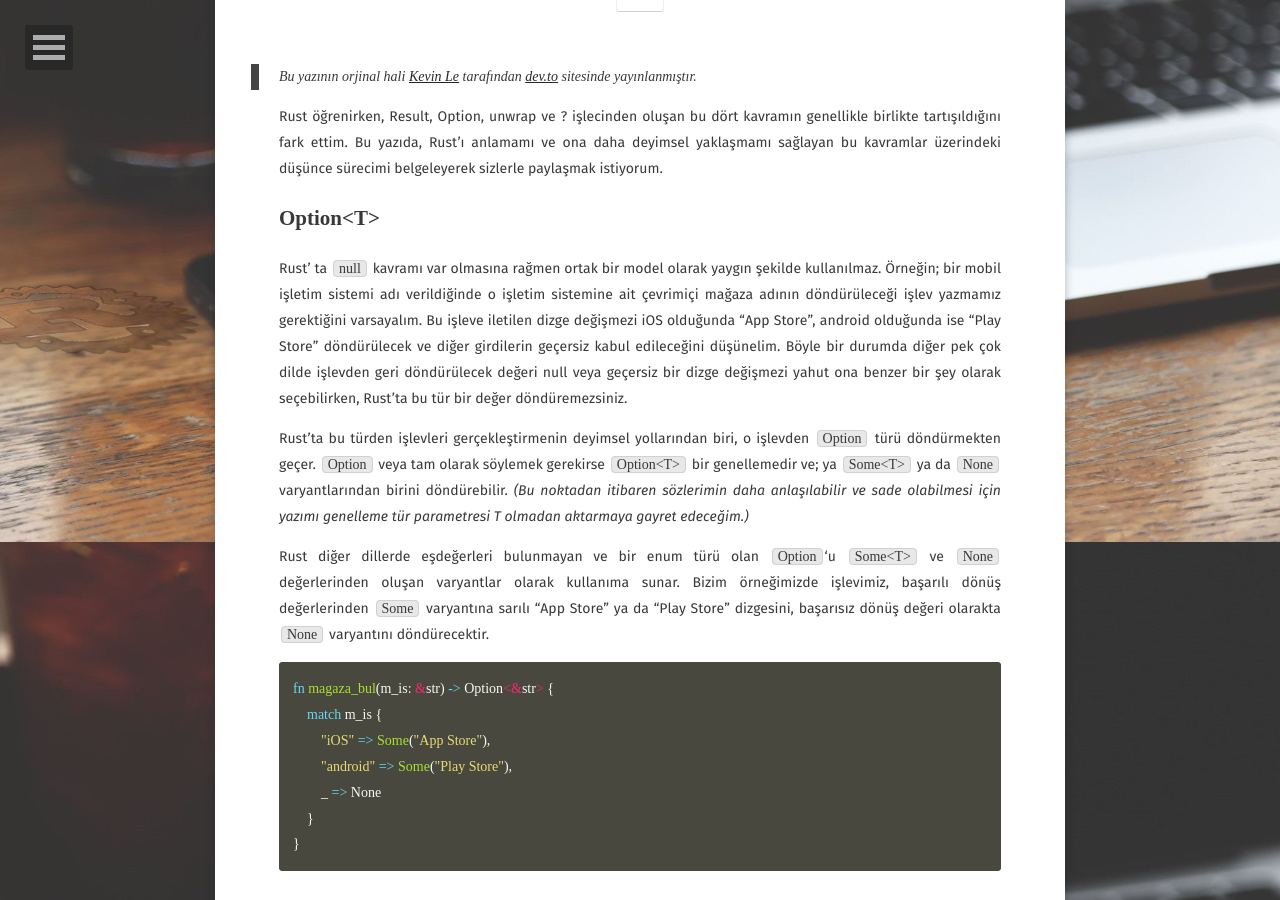
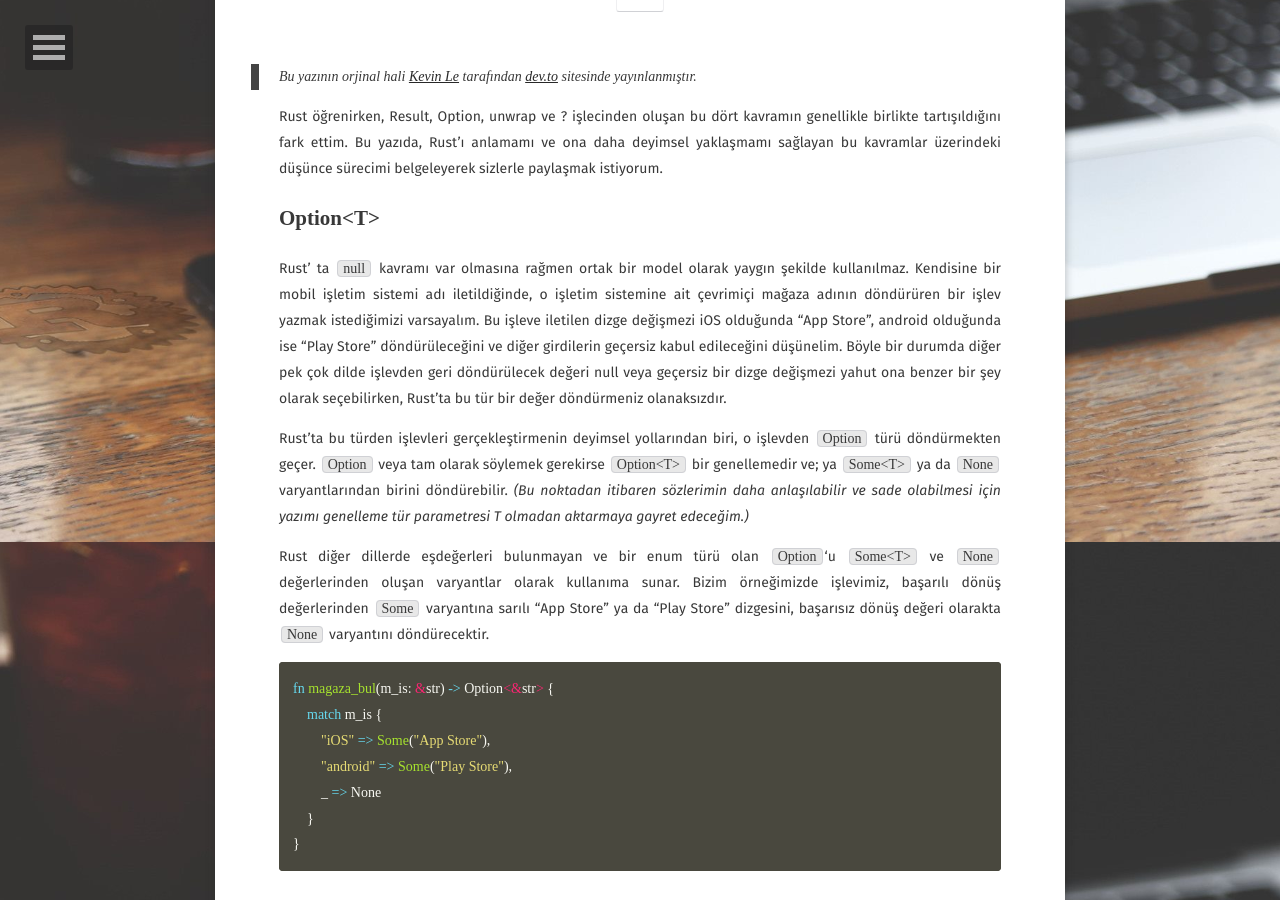
Before and after one commit to Rust-Dili/rust-dili.github.io, a Jekyll site: the page built from _posts/2020-09-04-result-option-ile-hata-yonetimi.md, in a window 1280 px wide and 900 px high, scrolled down 358 px. Built offline with Jekyll 4.4.1, drawn with Linux system fonts in a browser that asks for light colours; some web fonts are replaced.

Commit message:
Update 2020-09-04-result-option-ile-hata-yonetimi.md

```diff
--- a/_posts/2020-09-04-result-option-ile-hata-yonetimi.md
+++ b/_posts/2020-09-04-result-option-ile-hata-yonetimi.md
@@ -14,7 +14,7 @@ Rust öğrenirken, Result, Option, unwrap ve ? işlecinden oluşan bu dört kavr
 
 ## `Option<T>`
 
-Rust’ ta `null` kavramı var olmasına rağmen ortak bir model olarak yaygın şekilde kullanılmaz. Örneğin; bir mobil işletim sistemi adı verildiğinde o işletim sistemine ait çevrimiçi mağaza adının döndürüleceği işlev yazmamız gerektiğini varsayalım. Bu işleve iletilen dizge değişmezi iOS olduğunda "App Store", android olduğunda ise "Play Store" döndürülecek ve diğer girdilerin geçersiz kabul edileceğini düşünelim. Böyle bir durumda diğer pek çok dilde işlevden geri döndürülecek değeri null veya geçersiz bir dizge değişmezi yahut ona benzer bir şey olarak seçebilirken, Rust'ta bu tür bir değer döndüremezsiniz.
+Rust’ ta `null` kavramı var olmasına rağmen ortak bir model olarak yaygın şekilde kullanılmaz. Kendisine bir mobil işletim sistemi adı iletildiğinde, o işletim sistemine ait çevrimiçi mağaza adının döndürüren bir işlev yazmak istediğimizi varsayalım. Bu işleve iletilen dizge değişmezi iOS olduğunda "App Store", android olduğunda ise "Play Store" döndürüleceğini ve diğer girdilerin geçersiz kabul edileceğini düşünelim. Böyle bir durumda diğer pek çok dilde işlevden geri döndürülecek değeri null veya geçersiz bir dizge değişmezi yahut ona benzer bir şey olarak seçebilirken, Rust'ta bu tür bir değer döndürmeniz olanaksızdır.
 
 Rust'ta bu türden işlevleri gerçekleştirmenin deyimsel yollarından biri, o işlevden `Option` türü döndürmekten geçer. `Option` veya tam olarak söylemek gerekirse `Option<T>` bir genellemedir ve; ya `Some<T>` ya da `None` varyantlarından birini döndürebilir. *(Bu noktadan itibaren sözlerimin daha anlaşılabilir ve sade olabilmesi için yazımı genelleme tür parametresi T olmadan aktarmaya gayret edeceğim.)*
 
```
